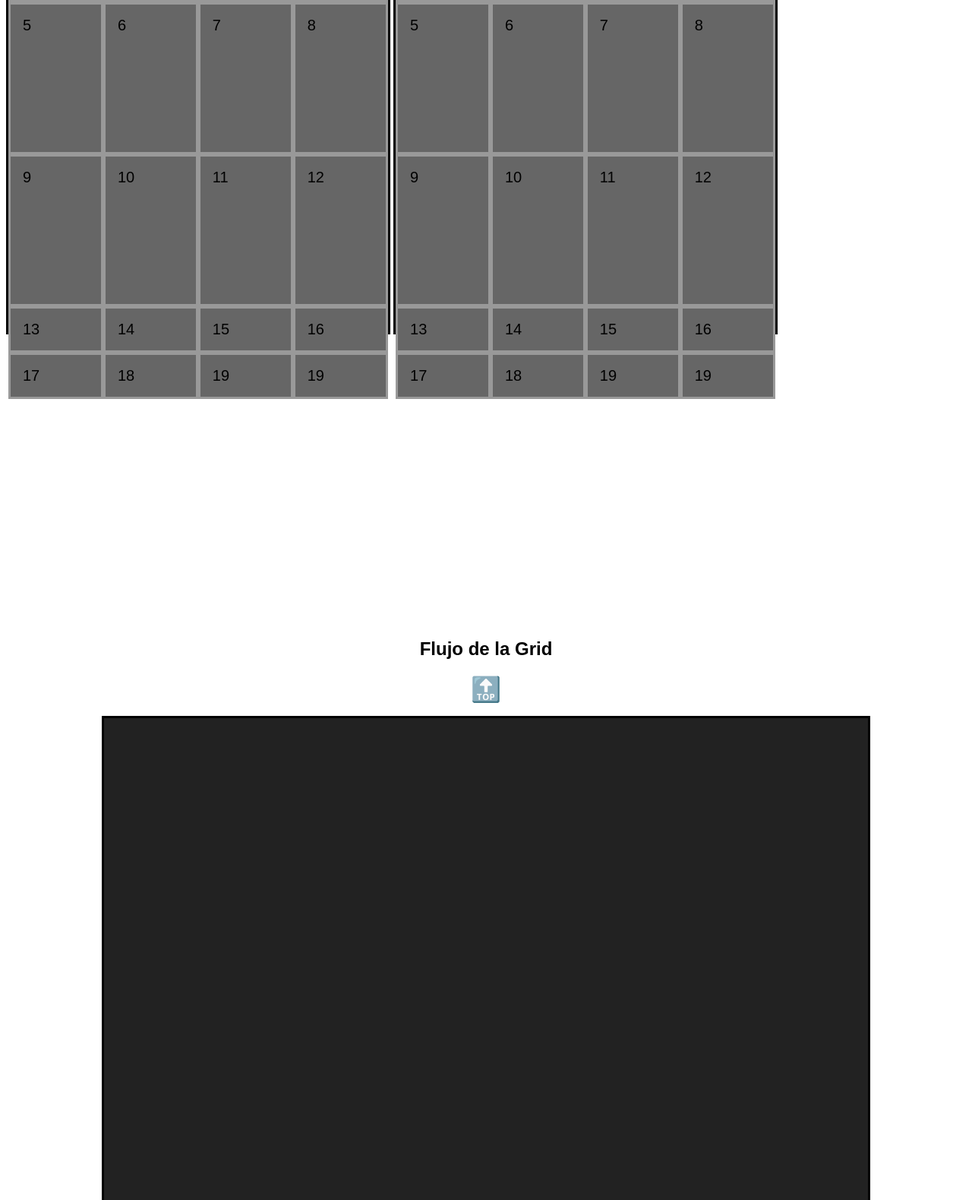
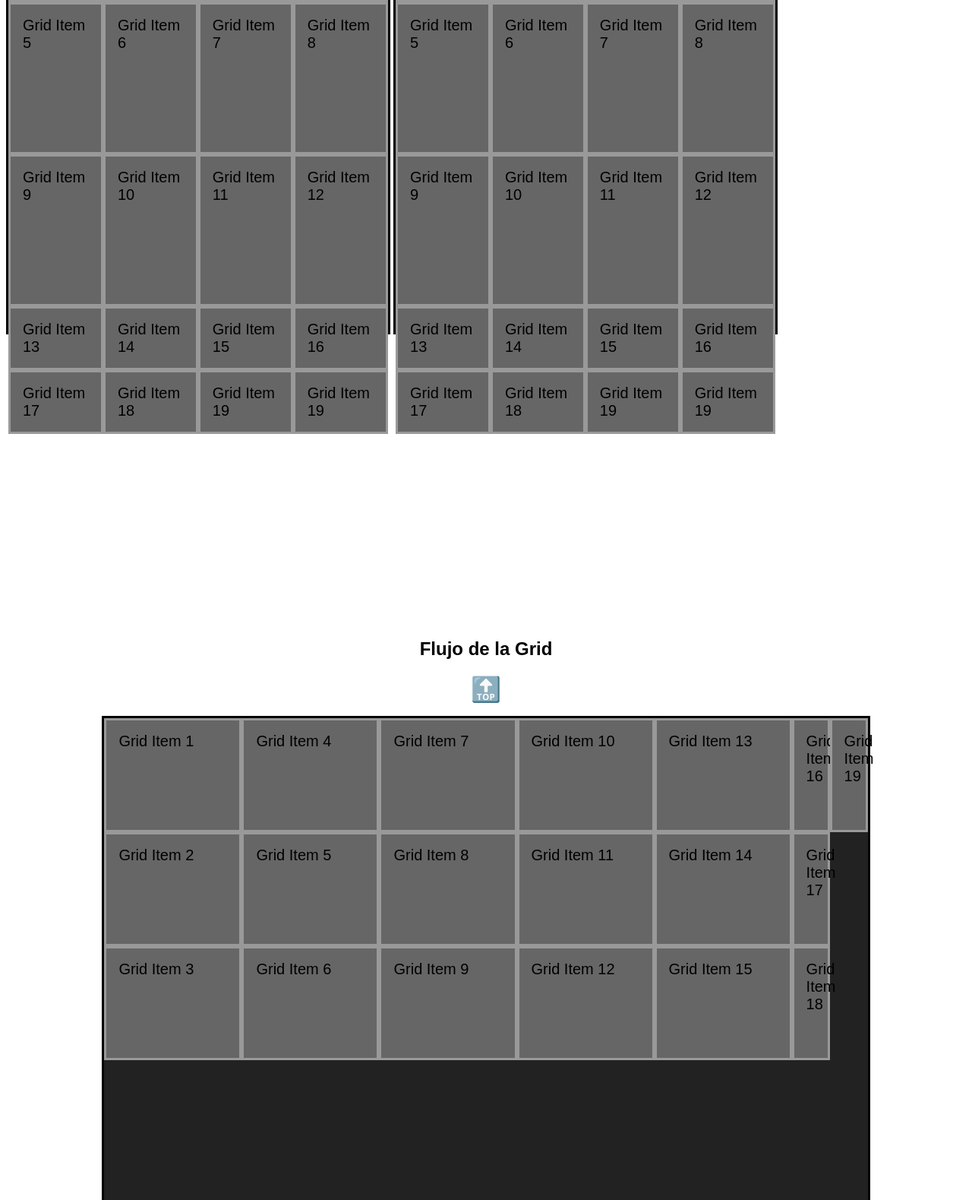
Before and after one commit to diegotvramos/curso-grid, a plain HTML site: page index.html in a window 1280 px wide. Shown: the part 6134-7713 px from the top of the page at 76% size. Drawn offline with Linux system fonts and the light colour scheme.

Commit message:
(7/17) Flujo de la Grid (Grid Flow)

```diff
--- a/css/index.css
+++ b/css/index.css
@@ -184,3 +184,21 @@ grid-template-columns: repeat(4, 1fr);
 grid-template-rows: repeat(3, 200px);
 
 }
+
+.grid-flow{
+  display: grid;
+  /*Grid de 5c x 3r*/
+  grid-template-columns: repeat(5, 1fr);
+  grid-template-rows: repeat(3, 150px);
+
+  grid-auto-flow: row;
+  grid-auto-rows: auto;
+  grid-auto-flow: column;
+  /* si quiero que toda las filas que se generen implicitamente tengan un valor
+    en especifico
+  */
+  grid-auto-columns: 50px;
+  /*Cuando estamos en flujo de columna el tamaño lo define la anchura*/
+  /*Cuando estamos en flujo de fila quien define el tamaño es la anchura*/
+
+}
--- a/index.html
+++ b/index.html
@@ -152,48 +152,48 @@
   <h2 id="grid-implicit">Grid Implícita</h2>
   <a href="#top">🔝</a>
   <section class="container grid-implicit">
-    <article class="item">1</article>
-    <article class="item">2</article>
-    <article class="item">3</article>
-    <article class="item">4</article>
-    <article class="item">5</article>
-    <article class="item">6</article>
-    <article class="item">7</article>
-    <article class="item">8</article>
-    <article class="item">9</article>
-    <article class="item">10</article>
-    <article class="item">11</article>
-    <article class="item">12</article>
-    <article class="item">13</article>
-    <article class="item">14</article>
-    <article class="item">15</article>
-    <article class="item">16</article>
-    <article class="item">17</article>
-    <article class="item">18</article>
-    <article class="item">19</article>
-    <article class="item">19</article>
+    <article class="item">Grid Item 1</article>
+    <article class="item">Grid Item 2</article>
+    <article class="item">Grid Item 3</article>
+    <article class="item">Grid Item 4</article>
+    <article class="item">Grid Item 5</article>
+    <article class="item">Grid Item 6</article>
+    <article class="item">Grid Item 7</article>
+    <article class="item">Grid Item 8</article>
+    <article class="item">Grid Item 9</article>
+    <article class="item">Grid Item 10</article>
+    <article class="item">Grid Item 11</article>
+    <article class="item">Grid Item 12</article>
+    <article class="item">Grid Item 13</article>
+    <article class="item">Grid Item 14</article>
+    <article class="item">Grid Item 15</article>
+    <article class="item">Grid Item 16</article>
+    <article class="item">Grid Item 17</article>
+    <article class="item">Grid Item 18</article>
+    <article class="item">Grid Item 19</article>
+    <article class="item">Grid Item 19</article>
   </section>
   <section class="container grid-implicit">
-    <article class="item">1</article>
-    <article class="item">2</article>
-    <article class="item">3</article>
-    <article class="item">4</article>
-    <article class="item">5</article>
-    <article class="item">6</article>
-    <article class="item">7</article>
-    <article class="item">8</article>
-    <article class="item">9</article>
-    <article class="item">10</article>
-    <article class="item">11</article>
-    <article class="item">12</article>
-    <article class="item">13</article>
-    <article class="item">14</article>
-    <article class="item">15</article>
-    <article class="item">16</article>
-    <article class="item">17</article>
-    <article class="item">18</article>
-    <article class="item">19</article>
-    <article class="item">19</article>
+    <article class="item">Grid Item 1</article>
+    <article class="item">Grid Item 2</article>
+    <article class="item">Grid Item 3</article>
+    <article class="item">Grid Item 4</article>
+    <article class="item">Grid Item 5</article>
+    <article class="item">Grid Item 6</article>
+    <article class="item">Grid Item 7</article>
+    <article class="item">Grid Item 8</article>
+    <article class="item">Grid Item 9</article>
+    <article class="item">Grid Item 10</article>
+    <article class="item">Grid Item 11</article>
+    <article class="item">Grid Item 12</article>
+    <article class="item">Grid Item 13</article>
+    <article class="item">Grid Item 14</article>
+    <article class="item">Grid Item 15</article>
+    <article class="item">Grid Item 16</article>
+    <article class="item">Grid Item 17</article>
+    <article class="item">Grid Item 18</article>
+    <article class="item">Grid Item 19</article>
+    <article class="item">Grid Item 19</article>
   </section>
 
 
@@ -201,7 +201,65 @@
 
   <h2 id="grid-flow">Flujo de la Grid</h2>
   <a href="#top">🔝</a>
-  <section class="container grid-flow"></section>
+  <section class="container grid-flow">
+    <article class="item">
+      <p>Grid Item 1</p>
+    </article>
+    <article class="item">
+      <p>Grid Item 2</p>
+    </article>
+    <article class="item">
+      <p>Grid Item 3</p>
+    </article>
+    <article class="item">
+      <p>Grid Item 4</p>
+    </article>
+    <article class="item">
+      <p>Grid Item 5</p>
+    </article>
+    <article class="item">
+      <p>Grid Item 6</p>
+    </article>
+    <article class="item">
+      <p>Grid Item 7</p>
+    </article>
+    <article class="item">
+      <p>Grid Item 8</p>
+    </article>
+    <article class="item">
+      <p>Grid Item 9</p>
+    </article>
+    <article class="item">
+      <p>Grid Item 10</p>
+    </article>
+    <article class="item">
+      <p>Grid Item 11</p>
+    </article>
+    <article class="item">
+      <p>Grid Item 12</p>
+    </article>
+    <article class="item">
+      <p>Grid Item 13</p>
+    </article>
+    <article class="item">
+      <p>Grid Item 14</p>
+    </article>
+    <article class="item">
+      <p>Grid Item 15</p>
+    </article>
+    <article class="item">
+      <p>Grid Item 16</p>
+    </article>
+    <article class="item">
+      <p>Grid Item 17</p>
+    </article>
+    <article class="item">
+      <p>Grid Item 18</p>
+    </article>
+    <article class="item">
+      <p>Grid Item 19</p>
+    </article>
+  </section>
 
   <h2 id="grid-layer">Grid Items en Capas (superposición)</h2>
   <a href="#top">🔝</a>
```
Also changed, not shown: assets/cuadricula-explicita.JPG (added), 1 other file.
